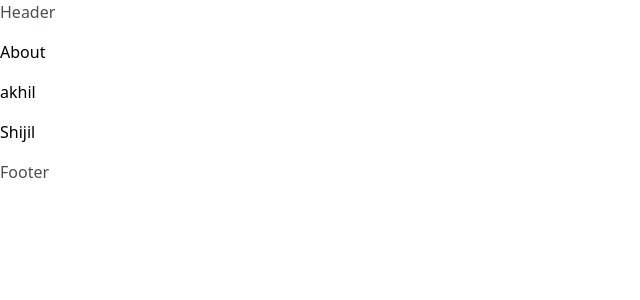
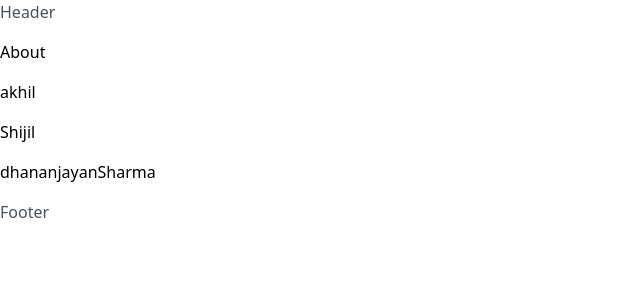
Before and after one commit to shijil81/groupProjectFrontend, a React (Vite) app: page / in a window 1280 px wide. Shown: the top 300 px of the page, without its empty margins (0-640 px from the left). Built offline with nearby package versions, Linux system fonts and the light colour scheme.

Commit message:
name added

```diff
--- a/src/Components/About.jsx
+++ b/src/Components/About.jsx
@@ -8,6 +8,7 @@ function About() {
       <p>About</p>
       <p>akhil</p>
       <p>Shijil</p>
+      <p>dhananjayanSharma</p>
     </>
   )
 }
```
